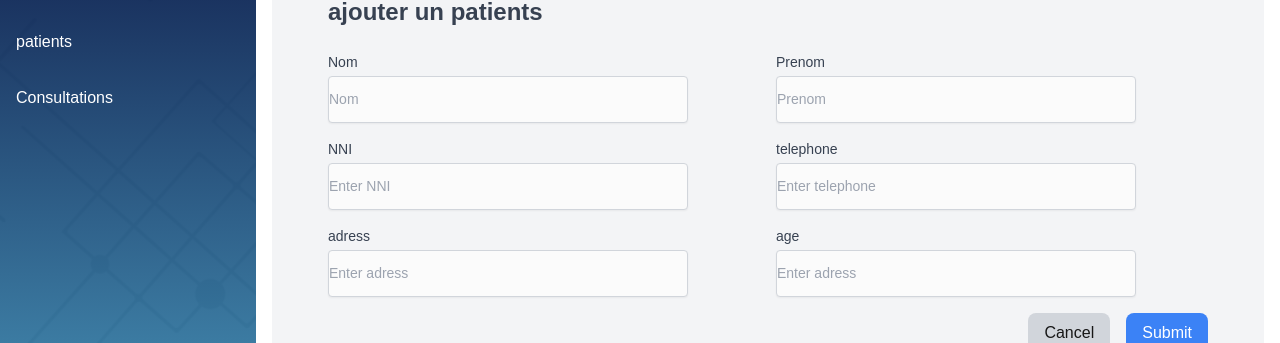
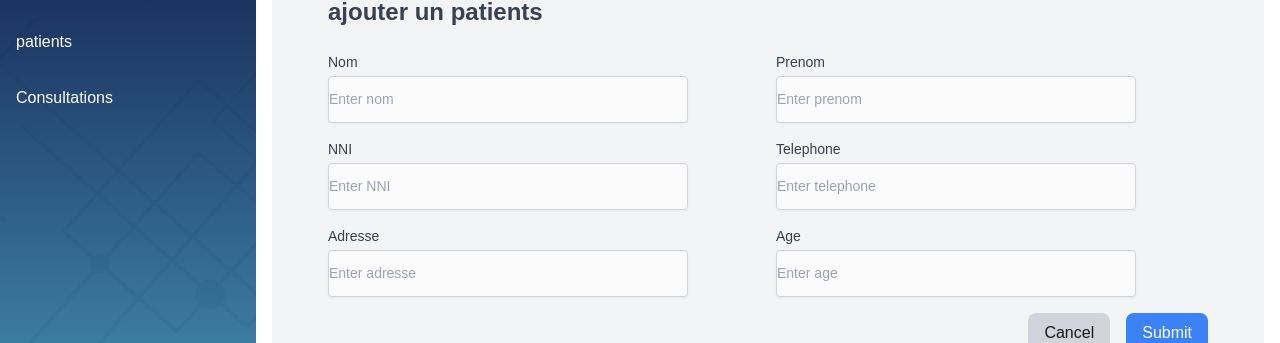
Before and after one commit to aichaaMoussa/gestion_inv, a Next.js app: page /dashboard/patients/add in a window 1280 px wide. Shown: the part 242-585 px from the top of the page. Built offline with nearby package versions, Linux system fonts and the light colour scheme; no server answers; sample sign-in values are in the browser's storage.

Commit message:
fix dasbord4

```diff
--- a/src/pages/dashboard/patients/add/[id].tsx
+++ b/src/pages/dashboard/patients/add/[id].tsx
@@ -11,9 +11,9 @@ import { zodResolver } from "@hookform/resolvers/zod";
 import { toast } from "react-toastify";
 import { useEffect } from "react";
 import { useRouter } from "next/router";
-import Select from "@/components/Select";
-import { PatientSchema, userShemas } from "@/schemas/schemas";
+import { PatientSchema } from "@/schemas/schemas";
 import { useSession } from "next-auth/react";
+import type { Session } from "next-auth";
 
 // Extend the session type to include custom properties
 declare module "next-auth" {
@@ -25,6 +25,21 @@ declare module "next-auth" {
       image?: string | null;
     }
   }
+}
+
+interface PatientFormData {
+  doctorId: string;
+  firstName: string;
+  lastName: string;
+  nni: string;
+  adress: string;
+  telephone: string;
+  age: string;
+}
+
+interface Role {
+  _id: string;
+  namefr: string;
 }
 
 export default function UpdateForm() {
@@ -49,7 +64,7 @@ export default function UpdateForm() {
 
   const { mutate, isLoading } = useMutation({
     mutationKey: ["patients"],
-    mutationFn: async (formData: any) => {
+    mutationFn: async (formData: PatientFormData) => {
       console.log("Données envoyées:", formData);
       const res = await axios.put(`/api/patients/${id}`, formData);
       return res.data;
@@ -63,13 +78,13 @@ export default function UpdateForm() {
     },
   });
 
-  const methods = useForm({
+  const methods = useForm<PatientFormData>({
     resolver: zodResolver(PatientSchema),
   });
 
-  const { setValue, watch, handleSubmit, register, formState, reset } = methods;
+  const { setValue, handleSubmit, register, formState, reset } = methods;
 
-  const onSubmit = (formData: any) => {
+  const onSubmit = (formData: PatientFormData) => {
     console.log("✅ Formulaire soumis avec les données:", formData);
     mutate(formData);
   };
@@ -89,25 +104,24 @@ export default function UpdateForm() {
       }))
     : [];
 
-  const { data: session, status } = useSession();
-  console.log("Session status:", status, "Session data:", session);
+  const { data: session } = useSession();
 
   useEffect(() => {
-    if (status === "authenticated" && session?.user?.id) {
+    if (session?.user?.id) {
       setValue("doctorId", session.user.id);
     }
-  }, [session, status, setValue]);
+  }, [session, setValue]);
 
   useEffect(() => {
     if (data) {
-      console.log("Données utilisateur avant mise à jour:", data);
+      console.log("Données patient avant mise à jour:", data);
       reset();
       setValue("firstName", data?.firstName, { shouldValidate: true });
       setValue("lastName", data?.lastName, { shouldValidate: true });
       setValue("nni", data?.nni, { shouldValidate: true });
       setValue("telephone", data?.telephone, { shouldValidate: true });
-      setValue("adress", data?.adress || "", { shouldValidate: true });
-      setValue("age", data?.age || "", { shouldValidate: true });
+      setValue("adress", data?.adress, { shouldValidate: true });
+      setValue("age", data?.age, { shouldValidate: true });
     }
   }, [data, reset, setValue]);
 
@@ -151,8 +165,8 @@ export default function UpdateForm() {
             register={register}
           />
           <Input
-            type="number"
-            label="telephone"
+            type="text"
+            label="Telephone"
             id="telephone"
             name="telephone"
             placeholder="Enter telephone"
@@ -161,16 +175,16 @@ export default function UpdateForm() {
           />
           <Input
             type="text"
-            label="adress"
+            label="Adresse"
             id="adress"
             name="adress"
-            placeholder="Enter adress"
+            placeholder="Enter adresse"
             error={errors.adress ? { message: errors.adress.message } : undefined}
             register={register}
           />
           <Input
-            type="number"
-            label="age"
+            type="text"
+            label="Age"
             id="age"
             name="age"
             placeholder="Enter age"
--- a/src/pages/dashboard/patients/add/index.tsx
+++ b/src/pages/dashboard/patients/add/index.tsx
@@ -3,15 +3,38 @@ import {
   QueryClient,
   QueryClientProvider,
   useMutation,
-  useQuery,
 } from "react-query";
 import axios from "axios";
-import Select from "@/components/Select";
 import Input from "@/components/Input";
 import { useSession } from "next-auth/react";
 import { useEffect } from "react";
 import { toast } from "react-toastify";
 import { useRouter } from "next/router";
+import { PatientSchema } from "@/schemas/schemas";
+import { zodResolver } from "@hookform/resolvers/zod";
+import type { Session } from "next-auth";
+
+// Extend the session type to include custom properties
+declare module "next-auth" {
+  interface Session {
+    user: {
+      id: string;
+      name?: string | null;
+      email?: string | null;
+      image?: string | null;
+    }
+  }
+}
+
+interface PatientFormData {
+  doctorId: string;
+  firstName: string;
+  lastName: string;
+  nni: string;
+  adress: string;
+  telephone: string;
+  age: string;
+}
 
 const queryClient = new QueryClient();
 
@@ -20,36 +43,38 @@ export default function App() {
     register,
     handleSubmit,
     setValue,
-    watch,
     formState: { errors },
-  } = useForm();
+  } = useForm<PatientFormData>({
+    resolver: zodResolver(PatientSchema)
+  });
   const { push } = useRouter();
   const { mutate } = useMutation({
-    mutationKey: ["user"],
-    mutationFn: async (data) => {
+    mutationKey: ["patient"],
+    mutationFn: async (data: PatientFormData) => {
       return axios.post("/api/patients", data);
     },
     onSuccess: () => {
-      push("/dashboard/patients"); // ✅ Redirection après succès
+      push("/dashboard/patients");
       toast.success("Patient créé avec succès !");
     },
-    onError: (error) => {
+    onError: (error: unknown) => {
       console.error("Erreur lors de la création de patient :", error);
       toast.error("Échec de la création de patient. Veuillez réessayer.");
     },
   });
 
-  const onSubmit = (data: any) => {
+  const onSubmit = (data: PatientFormData) => {
     console.log("Form data submitted:", data);
     mutate(data);
   };
-  const { data: session, status } = useSession(); // Vérifie le statut de la session
-  console.log("Session status:", status, "Session data:", session);
+
+  const { data: session } = useSession();
+
   useEffect(() => {
-    if (status === "authenticated" && session?.user?.id) {
+    if (session?.user?.id) {
       setValue("doctorId", session.user.id);
     }
-  }, [session, status, setValue]);
+  }, [session, setValue]);
 
   return (
     <QueryClientProvider client={queryClient}>
@@ -67,8 +92,8 @@ export default function App() {
               label="Nom"
               id="firstName"
               name="firstName"
-              placeholder="Nom"
-              error={!!errors.nom}
+              placeholder="Enter nom"
+              error={errors.firstName ? { message: errors.firstName.message } : undefined}
               register={register}
             />
             <Input
@@ -76,8 +101,8 @@ export default function App() {
               label="Prenom"
               id="lastName"
               name="lastName"
-              placeholder="Prenom"
-              error={!!errors.prenom}
+              placeholder="Enter prenom"
+              error={errors.lastName ? { message: errors.lastName.message } : undefined}
               register={register}
             />
             <Input
@@ -86,34 +111,34 @@ export default function App() {
               id="nni"
               name="nni"
               placeholder="Enter NNI"
-              error={!!errors.nni}
-              register={register}
-            />
-             <Input
-              type="number"
-              label="telephone"
-              id="telephone"
-              name="telephone"
-              placeholder="Enter telephone"
-              error={!!errors.phone}
+              error={errors.nni ? { message: errors.nni.message } : undefined}
               register={register}
             />
             <Input
               type="text"
-              label="adress"
-              id="adress"
-              name="adress"
-              placeholder="Enter adress"
-              error={!!errors.nni}
+              label="Telephone"
+              id="telephone"
+              name="telephone"
+              placeholder="Enter telephone"
+              error={errors.telephone ? { message: errors.telephone.message } : undefined}
               register={register}
             />
             <Input
-              type="number"
-              label="age"
+              type="text"
+              label="Adresse"
+              id="adress"
+              name="adress"
+              placeholder="Enter adresse"
+              error={errors.adress ? { message: errors.adress.message } : undefined}
+              register={register}
+            />
+            <Input
+              type="text"
+              label="Age"
               id="age"
               name="age"
-              placeholder="Enter adress"
-              error={!!errors.nni}
+              placeholder="Enter age"
+              error={errors.age ? { message: errors.age.message } : undefined}
               register={register}
             />
 
--- a/src/pages/dashboard/user/add/[id].tsx
+++ b/src/pages/dashboard/user/add/[id].tsx
@@ -13,6 +13,21 @@ import { useEffect } from "react";
 import { useRouter } from "next/router";
 import Select from "@/components/Select";
 import { userShemas } from "@/schemas/schemas";
+
+interface UserFormData {
+  nom: string;
+  prenom: string;
+  nni: string;
+  phone: string;
+  roleId: string;
+  username: string;
+  password: string;
+}
+
+interface Role {
+  _id: string;
+  namefr: string;
+}
 
 export default function UpdateForm() {
   const queryClient = new QueryClient();
@@ -36,7 +51,7 @@ export default function UpdateForm() {
 
   const { mutate, isLoading } = useMutation({
     mutationKey: ["user"],
-    mutationFn: async (formData: any) => {
+    mutationFn: async (formData: UserFormData) => {
       console.log("Données envoyées:", formData);
       const res = await axios.put(`/api/user/${id}`, formData);
       return res.data;
@@ -51,13 +66,13 @@ export default function UpdateForm() {
   });
 
   // React Hook Form avec Zod Resolver
-  const methods = useForm({
+  const methods = useForm<UserFormData>({
     resolver: zodResolver(userShemas),
   });
 
   const { setValue, watch, handleSubmit, register, formState, reset } = methods;
 
-  const onSubmit = (formData: any) => {
+  const onSubmit = (formData: UserFormData) => {
     console.log("✅ Formulaire soumis avec les données:", formData);
     mutate(formData);
   };
@@ -71,7 +86,7 @@ export default function UpdateForm() {
   });
 
   const roleOptions = roles?.roles
-    ? roles.roles.map((role: any) => ({
+    ? roles.roles.map((role: Role) => ({
         value: role._id,
         label: role.namefr,
       }))
```
